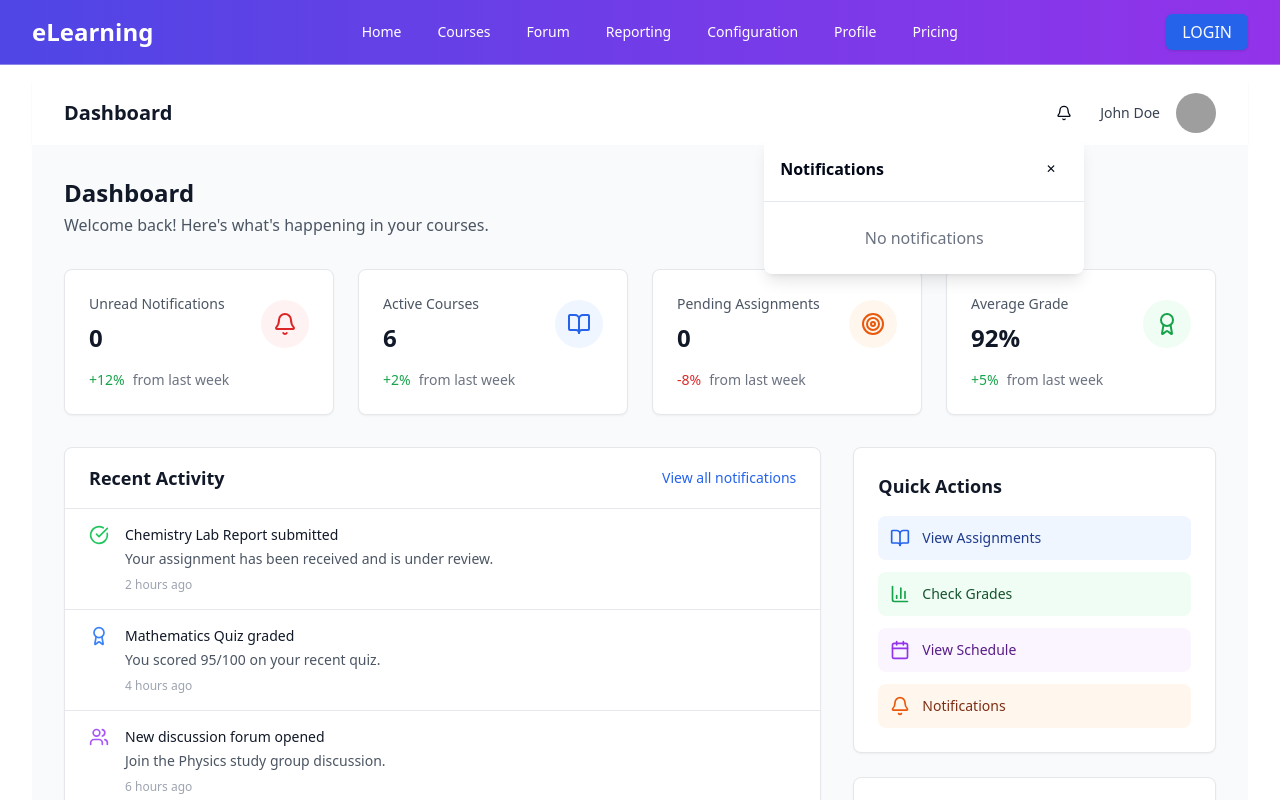
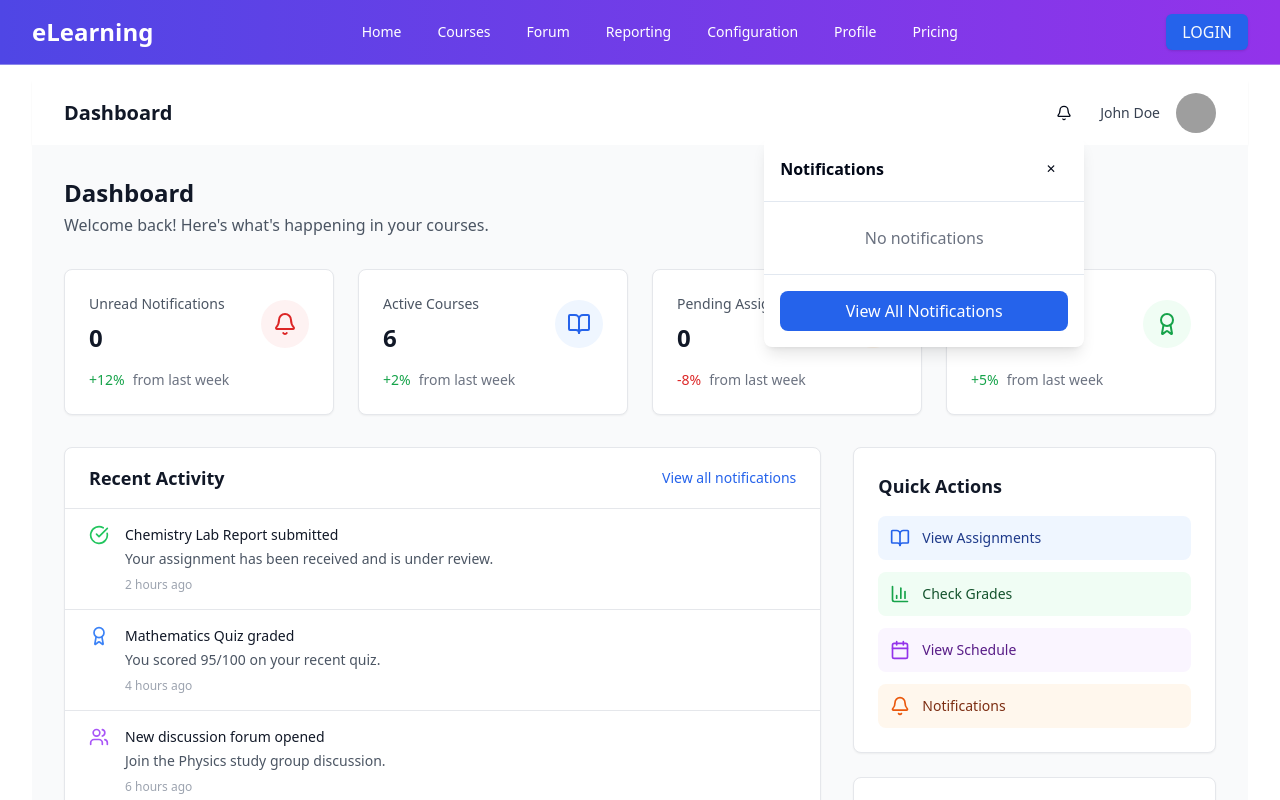
Before and after one commit to VishaL6i9/NextJS-LMS_Sigmat, a Next.js app: page /dashboard/user-home in a window 1280 px wide. Both pictures are taken after a click on the button 1064 px from the left and 113 px from the top of the page. Shown: the top 800 px of the page. Built offline with nearby package versions, Linux system fonts and the light colour scheme; grey boxes are pictures that could not be loaded.

Commit message:
Added button route to user-notification

```diff
--- a/app/components/user-home-dashboard/NotificationDropdown.tsx
+++ b/app/components/user-home-dashboard/NotificationDropdown.tsx
@@ -5,6 +5,7 @@ import { useNotifications } from './contexts/NotificationContext';
 import { Bell } from 'lucide-react';
 import { Button } from "@/components/ui/button";
 import { Badge } from "@/components/ui/badge";
+import Link from 'next/link';
 
 export const NotificationDropdown = () => {
     const [isOpen, setIsOpen] = useState(false);
@@ -74,6 +75,12 @@ export const NotificationDropdown = () => {
                             </div>
                         )}
                     </div>
+                    {/* View All Notifications Button */}
+                    <div className="p-4 border-t flex justify-center">
+                        <Link href="/user-notification" legacyBehavior>
+                            <a className="w-full text-center px-4 py-2 bg-blue-600 text-white rounded-lg font-medium hover:bg-blue-700 transition-colors">View All Notifications</a>
+                        </Link>
+                    </div>
                 </div>
             )}
         </div>
```
